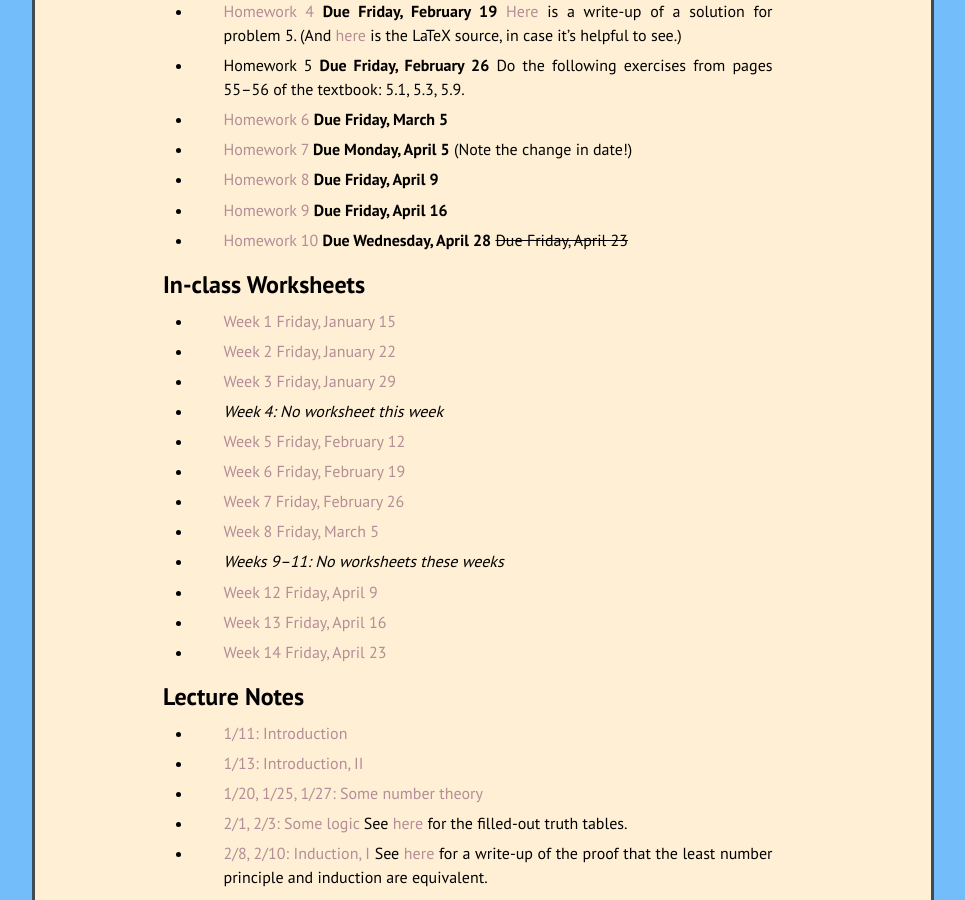
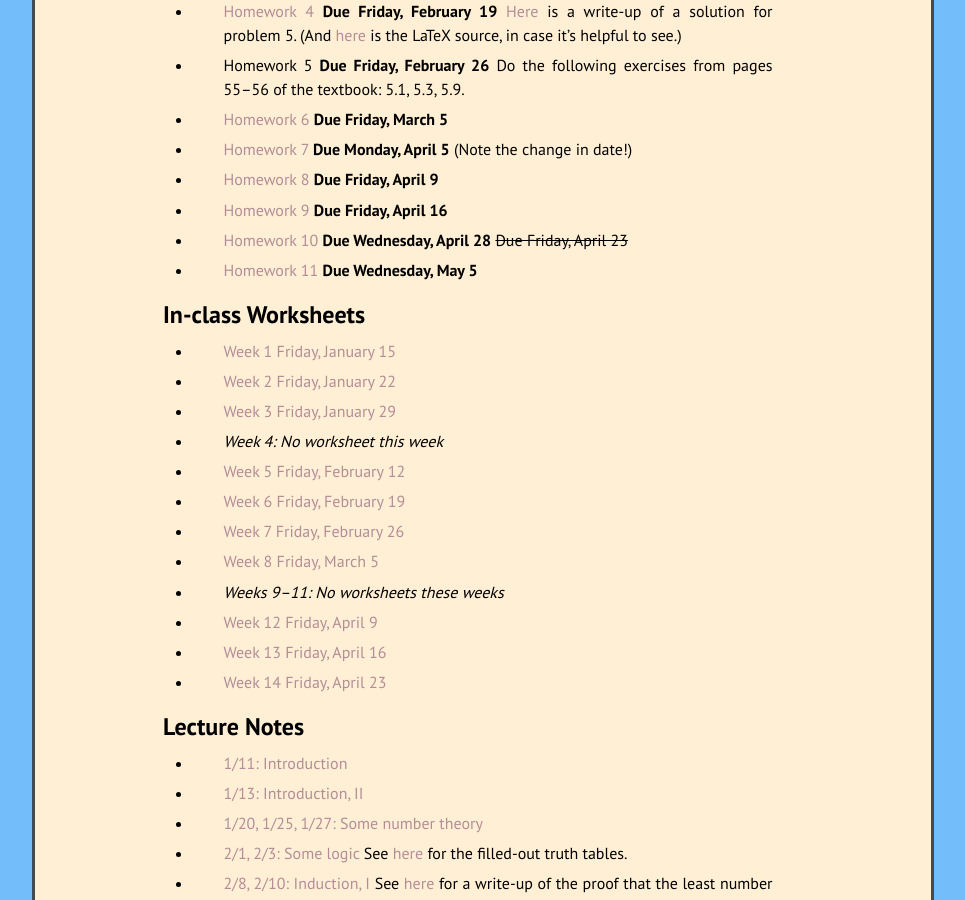
Before and after one commit to kamerynjw/kamerynjw.github.io, a Jekyll site: the page built from teaching/2021/math321.md, in a window 1280 px wide and 900 px high, scrolled down 1992 px. Shown: the whole window, without its empty margins (157-1122 px from the left). Built offline with Jekyll 4.4.1, drawn with Linux system fonts in a browser that asks for light colours; nearby versions of some CDN libraries; formulas are drawn with MathJax 3.

Commit message:
last homeworkgit add math321.mdgit add math321.md

```diff
--- a/teaching/2021/math321.md
+++ b/teaching/2021/math321.md
@@ -74,6 +74,8 @@ Homework
 * [Homework 9]({{ page.url }}hw9.pdf) **Due Friday, April 16**
 
 * [Homework 10]({{ page.url }}hw10.pdf) **Due Wednesday, April 28** ~~Due Friday, April 23~~
+
+* [Homework 11]({{ page.url }}hw11.pdf) **Due Wednesday, May 5**
 
 In-class Worksheets
 --------
```
Also changed, not shown: 1 other file.
